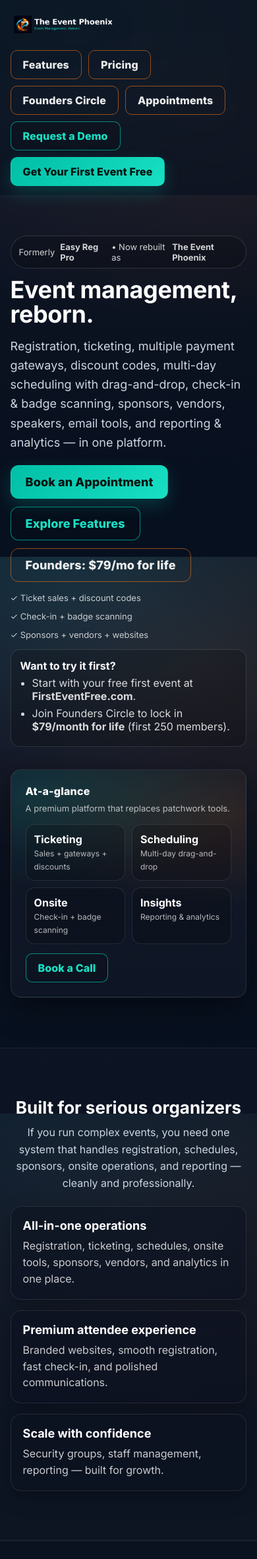
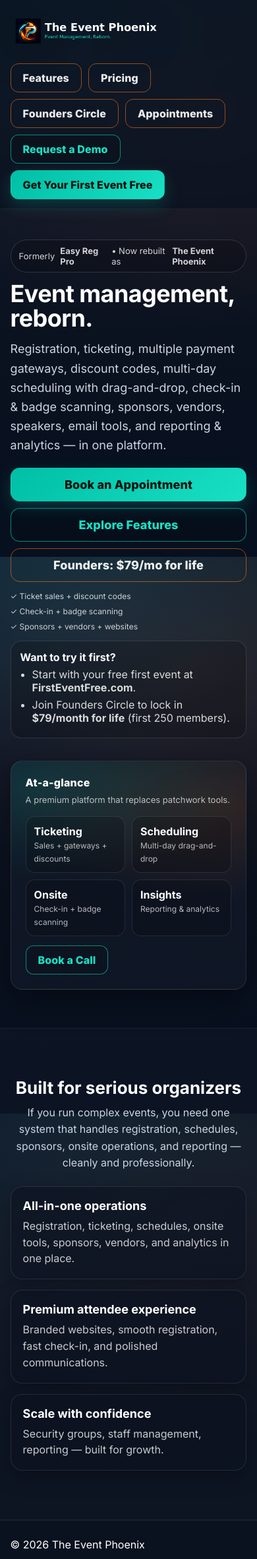
Before and after one commit to joemiller805-cloud/TheEventPhoenix, a PHP site: page / in a window 390 px wide. Shown: the top 2363 px of the page at 66% size. Run offline with PHP 8.4, Linux system fonts and the light colour scheme.

Commit message:
Refactor CSS styles for header, buttons, and layout

```diff
--- a/style.css
+++ b/style.css
@@ -31,12 +31,12 @@ body{
 a{ color:inherit; }
 .container{ width:min(1200px, 92%); margin:0 auto; }
 
-/* Header */
+/* ===== Header ===== */
 .site-header{
   position: sticky;
   top: 0;
   z-index: 20;
-  background: rgba(11,18,32,.72);
+  background: rgba(11,18,32,.78);
   backdrop-filter: blur(10px);
   border-bottom: 1px solid rgba(255,255,255,.06);
 }
@@ -49,13 +49,34 @@ a{ color:inherit; }
   gap: 16px;
 }
 
-.brand{ display:flex; align-items:center; gap: 12px; text-decoration:none; }
+.brand{
+  display:flex;
+  align-items:center;
+  gap: 12px;
+  text-decoration:none;
+  min-width: 320px;
+}
 
 .brand-wordmark{
-  height: 46px;
+  height: 78px;
   width: auto;
   display:block;
   filter: drop-shadow(0 10px 28px rgba(0,0,0,.35));
+}
+
+.brand-meta{
+  display:flex;
+  flex-direction:column;
+  line-height:1.1;
+}
+.brand-tagline{
+  margin-top: 6px;
+  font-size: 13px;
+  color: rgba(255,255,255,.78);
+}
+.brand-tagline strong{
+  color: var(--teal2);
+  font-weight: 900;
 }
 
 .nav-actions{
@@ -65,13 +86,13 @@ a{ color:inherit; }
   flex-wrap: wrap;
 }
 
-/* Buttons */
+/* ===== Buttons ===== */
 .btn{
   display:inline-flex;
   align-items:center;
   justify-content:center;
   padding: 11px 18px;
-  border-radius: 10px;
+  border-radius: 12px;
   text-decoration:none;
   font-weight: 900;
   letter-spacing: .1px;
@@ -102,9 +123,9 @@ a{ color:inherit; }
 }
 .btn-ghost:hover{ opacity:.95; }
 
-.large{ padding: 14px 22px; font-size: 18px; border-radius: 12px; }
+.large{ padding: 14px 22px; font-size: 18px; border-radius: 14px; }
 
-/* Hero */
+/* ===== Hero ===== */
 .hero{ padding: 60px 0 76px; }
 .hero-grid{
   display:grid;
@@ -128,14 +149,22 @@ a{ color:inherit; }
 
 h1{
   margin: 0 0 14px;
-  font-size: clamp(36px, 4.8vw, 58px);
-  line-height: 1.04;
-  letter-spacing: -0.4px;
+  font-size: clamp(36px, 4.8vw, 60px);
+  line-height: 1.02;
+  letter-spacing: -0.6px;
+}
+
+.hero-title-accent{
+  display:inline-block;
+  background: linear-gradient(135deg, rgba(24,224,196,.18), rgba(255,122,24,.14));
+  border: 1px solid rgba(255,255,255,.12);
+  padding: 10px 12px;
+  border-radius: 14px;
 }
 
 .lead{
   margin: 0;
-  max-width: 70ch;
+  max-width: 72ch;
   color: var(--muted);
   font-size: 18px;
   line-height: 1.62;
@@ -148,23 +177,28 @@ h1{
   flex-wrap: wrap;
 }
 
+/* Mobile overlap fix: keep buttons full-width and stacked on small screens */
+.hero-buttons .btn{
+  flex: 0 0 auto;
+}
+
 .trust-row{
   display:flex;
   gap: 12px;
   flex-wrap: wrap;
   margin-top: 16px;
-  color: rgba(255,255,255,.76);
+  color: rgba(255,255,255,.78);
   font-size: 13px;
 }
 
-/* Panels / Cards */
+/* ===== Panels / Cards ===== */
 .panel{
   background:
     radial-gradient(600px 260px at 10% 10%, rgba(24,224,196,.14) 0%, transparent 55%),
     radial-gradient(600px 260px at 90% 20%, rgba(255,122,24,.12) 0%, transparent 55%),
     linear-gradient(180deg, rgba(17,24,39,.92), rgba(17,24,39,.72));
   border: 1px solid rgba(255,255,255,.10);
-  border-radius: 16px;
+  border-radius: 18px;
   box-shadow: var(--shadow);
   padding: 22px;
 }
@@ -187,7 +221,7 @@ h1{
 .kpi b{ display:block; font-size: 16px; }
 .kpi span{ color: rgba(255,255,255,.70); font-size: 12px; }
 
-/* Sections */
+/* ===== Sections ===== */
 .section{ padding: 74px 0; }
 .section-dark{
   background: rgba(17,24,39,.55);
@@ -196,11 +230,11 @@ h1{
 }
 .section-head{
   text-align:center;
-  max-width: 900px;
+  max-width: 920px;
   margin: 0 auto 20px;
 }
 h2{ margin:0 0 10px; font-size: clamp(26px, 3vw, 36px); }
-.muted{ color: var(--muted); margin:0 auto; max-width: 76ch; line-height:1.6; }
+.muted{ color: var(--muted); margin:0 auto; max-width: 78ch; line-height:1.6; }
 
 .grid-3{
   display:grid;
@@ -211,55 +245,23 @@ h2{ margin:0 0 10px; font-size: clamp(26px, 3vw, 36px); }
 .card{
   background: rgba(11,18,32,.55);
   border: 1px solid rgba(255,255,255,.10);
-  border-radius: 16px;
+  border-radius: 18px;
   padding: 18px;
   box-shadow: 0 10px 30px rgba(0,0,0,.25);
 }
 .card h3{ margin:0 0 8px; font-size: 18px; }
 .card p{ margin:0; color: rgba(255,255,255,.78); line-height:1.55; }
 
-.feature-grid{
-  display:grid;
-  grid-template-columns: repeat(2, 1fr);
-  gap: 16px;
-  margin-top: 18px;
-}
-.feature-group{
-  background: rgba(11,18,32,.45);
-  border: 1px solid rgba(255,255,255,.10);
-  border-radius: 16px;
-  padding: 16px;
-  box-shadow: 0 10px 30px rgba(0,0,0,.22);
-}
-.feature-group-title{ font-weight: 900; letter-spacing:.2px; margin-bottom: 10px; }
-.feature-item{ display:flex; gap:10px; align-items:flex-start; margin: 10px 0; }
-.dot{
-  width: 10px; height: 10px; border-radius: 999px;
-  background: linear-gradient(135deg, var(--teal2), var(--orange));
-  margin-top: 6px; flex:0 0 auto;
-  box-shadow: 0 0 16px rgba(24,224,196,.30);
-}
-.feature-sub{ margin-top:3px; font-size: 13px; color: rgba(255,255,255,.72); line-height:1.45; }
-
 .ribbon{
   margin-top: 14px;
   background: rgba(0,0,0,.18);
   border: 1px solid rgba(255,255,255,.12);
-  border-radius: 14px;
+  border-radius: 16px;
   padding: 14px;
 }
 .ribbon b{ display:block; margin-bottom: 6px; }
 .ribbon ul{ margin:0; padding-left: 18px; color: rgba(255,255,255,.84); }
 .ribbon li{ margin: 6px 0; }
-
-/* Booking embed */
-.booking-embed{
-  margin-top: 18px;
-  border-radius: 16px;
-  overflow: hidden;
-  border: 1px solid rgba(255,255,255,.10);
-  box-shadow: 0 10px 30px rgba(0,0,0,.25);
-}
 
 /* Footer */
 footer{
@@ -272,12 +274,36 @@ footer{
 }
 .footer-muted{ color: rgba(255,255,255,.65); }
 
-/* Responsive */
+/* ===== Responsive ===== */
 @media (max-width: 980px){
   .hero-grid{ grid-template-columns: 1fr; }
   .grid-3{ grid-template-columns: 1fr; }
-  .feature-grid{ grid-template-columns: 1fr; }
 }
+
+/* Mobile overlap fix lives here */
+@media (max-width: 640px){
+  .brand{
+    min-width: 0;
+    width: 100%;
+  }
+  .brand-wordmark{ height: 66px; }
+  .nav-actions{ width:100%; }
+  .hero{ padding: 46px 0 58px; }
+  .hero-buttons{
+    flex-direction: column;
+    gap: 10px;
+  }
+  .hero-buttons .btn{
+    width: 100%;
+    justify-content: center;
+  }
+  .trust-row{
+    gap: 8px;
+    margin-top: 14px;
+    font-size: 12px;
+  }
+}
+
 @media (max-width: 900px){
   .header-inner{ flex-direction:column; align-items:flex-start; }
   .footer-inner{ flex-direction:column; align-items:flex-start; }
```
